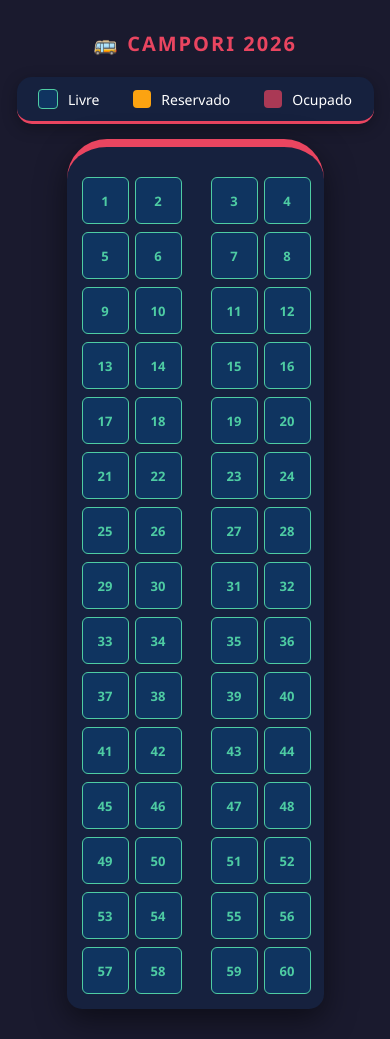
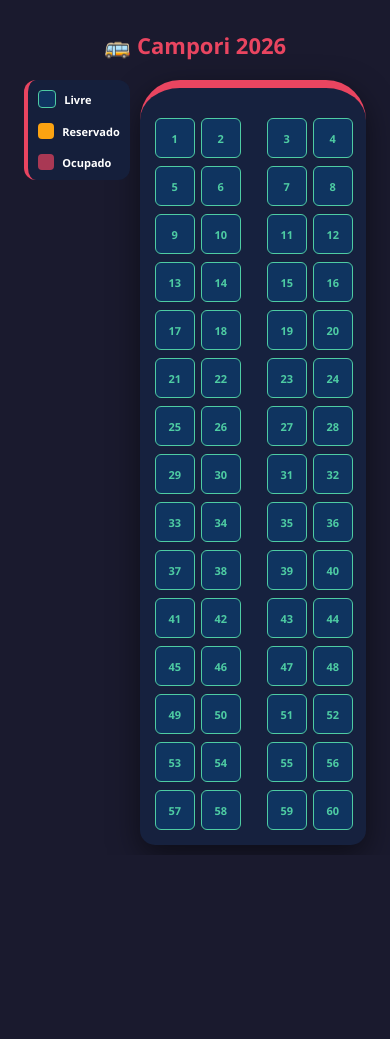
Before and after one commit to 938164/BusCampori, a FastAPI app: page / in a window 390 px wide. After the commit the page ends 854 px from the top, so only its background shows below. Run offline with FastAPI, Linux system fonts and the light colour scheme; data comes from the database, SQL or seed files in the repository.

Commit message:
Add files via upload

```diff
--- a/templates/index.html
+++ b/templates/index.html
@@ -5,7 +5,6 @@
     <meta name="viewport" content="width=device-width, initial-scale=1">
     <title>Reserva de Assentos - Campori 2026</title>
     <style>
-        /* Estilos Gerais */
         body {
             font-family: 'Segoe UI', Tahoma, Geneva, Verdana, sans-serif;
             background: #1a1a2e;
@@ -15,73 +14,56 @@
             display: flex;
             flex-direction: column;
             align-items: center;
-            min-height: 100vh;
         }
 
-        h1 {
-            margin: 20px 0;
-            font-size: 22px;
-            color: #e94560;
-            text-transform: uppercase;
-            letter-spacing: 2px;
-        }
+        h1 { margin: 20px 0; font-size: 22px; color: #e94560; text-align: center; }
 
-        /* Container Principal Responsivo */
-        .main-content {
+        /* Container que coloca Legenda e Ônibus lado a lado */
+        .layout-horizontal {
             display: flex;
-            flex-direction: row; /* Lado a lado no PC */
+            flex-direction: row; /* Força ficar um ao lado do outro */
             align-items: flex-start;
             justify-content: center;
             gap: 20px;
             width: 100%;
-            max-width: 800px;
+            max-width: 600px;
         }
 
-        /* LEGENDA LATERAL */
+        /* LEGENDA NA LATERAL ESQUERDA */
         .legend {
             display: flex;
-            flex-direction: column;
+            flex-direction: column; /* Itens um abaixo do outro */
             gap: 15px;
-            background: #16213e;
-            padding: 20px;
-            border-radius: 15px;
+            background: rgba(22, 33, 62, 0.9);
+            padding: 15px;
+            border-radius: 12px;
             border-left: 4px solid #e94560;
-            min-width: 120px;
-            position: sticky;
+            position: sticky; /* A legenda "segue" a tela ao rolar */
             top: 20px;
-            box-shadow: 0 4px 15px rgba(0,0,0,0.3);
+            min-width: 100px;
         }
 
-        .item {
-            display: flex;
-            align-items: center;
-            gap: 10px;
-            font-size: 14px;
-            font-weight: 500;
-        }
+        .item { display: flex; align-items: center; gap: 8px; font-size: 13px; font-weight: bold; }
+        .dot { width: 16px; height: 16px; border-radius: 4px; }
 
-        .dot {
-            width: 18px;
-            height: 18px;
-            border-radius: 4px;
-        }
+        /* Estilo dos Quadrinhos da Legenda */
+        .dot.livre { background: #0f3460; border: 1px solid #4ecca3; }
+        .dot.reservado { background: #fca311; }
+        .dot.pago { background: #e94560; }
 
-        /* CONTAINER DO ÔNIBUS */
+        /* ÔNIBUS */
         .bus-container {
             background: #16213e;
             padding: 30px 15px 15px 15px;
             border-radius: 40px 40px 15px 15px;
             border-top: 8px solid #e94560;
             box-shadow: 0 10px 30px rgba(0,0,0,0.5);
-            margin-bottom: 20px;
         }
 
-        /* Grade de Assentos */
         .bus-grid {
             display: grid;
-            grid-template-columns: repeat(2, 42px) 20px repeat(2, 42px);
+            grid-template-columns: repeat(2, 42px) 18px repeat(2, 42px);
             gap: 8px;
-            justify-content: center;
         }
 
         .seat {
@@ -94,46 +76,28 @@
             cursor: pointer;
             font-size: 13px;
             font-weight: bold;
-            transition: all 0.2s;
-            user-select: none;
+            transition: 0.2s;
         }
 
-        /* Cores de Status */
+        /* Cores dos Assentos */
         .livre { background: #0f3460; border: 1px solid #4ecca3; color: #4ecca3; }
-        .livre:hover { background: #4ecca3; color: #1a1a2e; transform: scale(1.1); }
         .reservado { background: #fca311; color: #14213d; }
         .pago { background: #e94560; color: white; cursor: not-allowed; opacity: 0.7; }
 
-        .corredor { width: 20px; }
+        .corredor { width: 18px; }
 
         /* RESPONSIVIDADE PARA CELULAR */
-        @media (max-width: 600px) {
-            .main-content {
-                flex-direction: column; /* Legenda vai para cima do ônibus */
-                align-items: center;
-                gap: 15px;
+        @media (max-width: 480px) {
+            .layout-horizontal {
+                gap: 10px; /* Diminui espaço no celular */
             }
-
             .legend {
-                flex-direction: row; /* Legenda deitada no celular */
-                width: 90%;
-                justify-content: space-around;
-                position: static;
-                padding: 12px;
-                border-left: none;
-                border-bottom: 3px solid #e94560;
+                padding: 10px;
+                min-width: 80px;
             }
-
-            h1 { font-size: 20px; }
-
-            .seat {
-                width: 45px; /* Um pouco maior no celular para o dedo acertar */
-                height: 45px;
-            }
-
-            .bus-grid {
-                grid-template-columns: repeat(2, 45px) 15px repeat(2, 45px);
-            }
+            .item { font-size: 11px; }
+            .seat { width: 38px; height: 38px; font-size: 11px; }
+            .bus-grid { grid-template-columns: repeat(2, 38px) 12px repeat(2, 38px); }
         }
     </style>
 </head>
@@ -141,28 +105,21 @@
 
     <h1>🚌 Campori 2026</h1>
 
-    <div class="main-content">
+    <div class="layout-horizontal">
         <div class="legend">
-            <div class="item">
-                <div class="dot livre"></div> Livre
-            </div>
-            <div class="item">
-                <div class="dot reservado"></div> Reservado
-            </div>
-            <div class="item">
-                <div class="dot pago"></div> Ocupado
-            </div>
+            <div class="item"><div class="dot livre"></div> Livre</div>
+            <div class="item"><div class="dot reservado"></div> Reservado</div>
+            <div class="item"><div class="dot pago"></div> Ocupado</div>
         </div>
 
         <div class="bus-container">
             <div class="bus-grid">
                 {% for a in assentos %}
                     <div class="seat {{a[1]}}"
-                         onclick="if('{{a[1]}}' == 'livre') { window.location.href='/reservar/{{a[0]}}'; } else { alert('Este assento já está ocupado!'); }">
+                         onclick="if('{{a[1]}}' == 'livre') { window.location.href='/reservar/{{a[0]}}'; } else { alert('Ocupado!'); }">
                         {{a[0]}}
                     </div>
 
-                    {# Adiciona o corredor central após o segundo assento de cada linha #}
                     {% if loop.index % 2 == 0 and loop.index % 4 != 0 %}
                         <div class="corredor"></div>
                     {% endif %}
```
